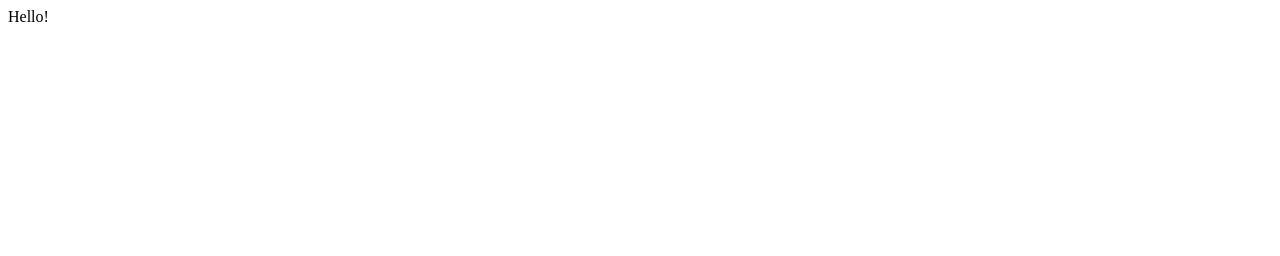
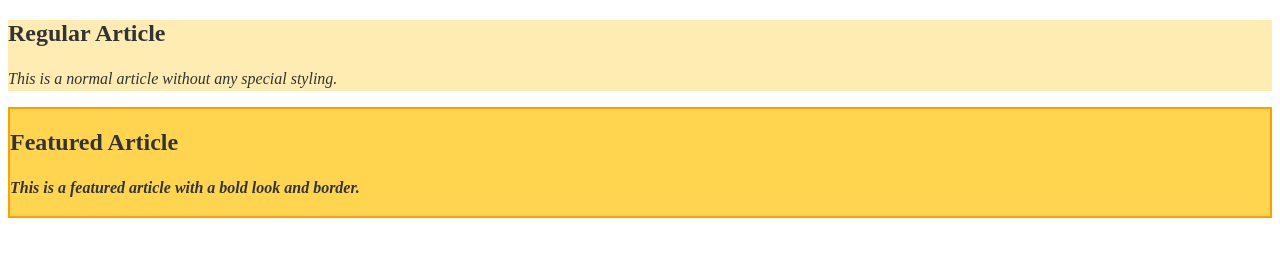
Before and after one commit to edinquin/edinquin.github.io, a plain HTML site: page index.html in a window 1280 px wide. Drawn offline with Linux system fonts and the light colour scheme.

Commit message:
Adding Lab3

```diff
--- a/index.html
+++ b/index.html
@@ -1 +1,21 @@
-<p>Hello!<p>
+<!DOCTYPE html>
+<html lang="en">
+<head>
+    <meta charset="UTF-8">
+    <meta name="viewport" content="width=device-width, initial-scale=1.0">
+    <title>Travel Blog</title>
+    <link rel="stylesheet" href="style.css">
+</head>
+
+<body>
+<article>
+    <h2>Regular Article</h2>
+    <p>This is a normal article without any special styling.</p>
+</article>
+
+<article class="featured">
+    <h2>Featured Article</h2>
+    <p>This is a featured article with a bold look and border.</p>
+</article>
+</body>
+</html>
--- /dev/null
+++ b/style.css
@@ -0,0 +1,33 @@
+article {
+    background-color: #FFECB3;
+    font-size: 16px;
+    color: #333;
+}
+
+.featured {
+    background-color: #FFD54F;
+    font-weight: bold;
+    border: 2px solid #FFA000;
+    animation-name: fadeout;
+    animation-duration: 1s;
+}
+
+.featured:hover {
+    background-color: #FFB300;
+    animation-name: fadein;
+    animation-duration: 1s;
+}
+
+@keyframes fadein {
+    from {background-color: #FFD54F;}
+    to {background-color: #FFB300;}
+}
+@keyframes fadeout {
+    from {background-color: #FFB300;}
+    to {background-color: #FFD54F;}
+}
+
+article p {
+    line-height: 1.5em;
+    font-style: italic;
+}
```
